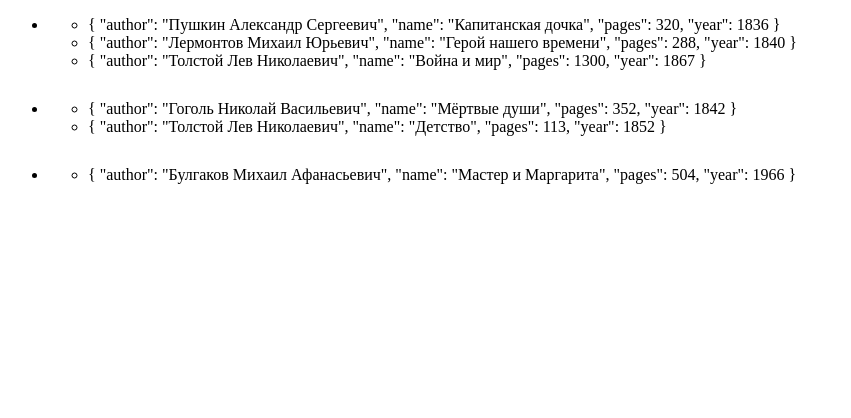
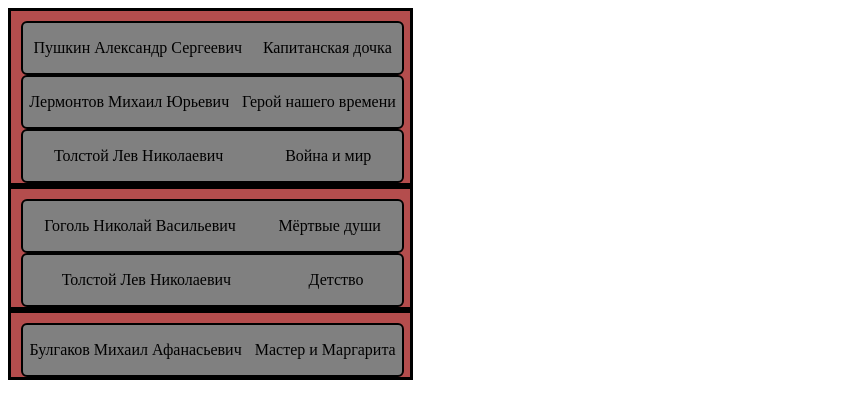
Before and after one commit to voxxus/home-library-catalog, a Vue app: page / in a window 1280 px wide. Shown: the top 418 px of the page, without its empty margins (0-851 px from the left). Built offline with nearby package versions, Linux system fonts and the light colour scheme.

Commit message:
Created AppBook and AppBookShelf components

```diff
--- a/src/App.vue
+++ b/src/App.vue
@@ -2,11 +2,13 @@
   <div id="app">
     <app-list :items="shelves">
       <template #items="{ item: books }">
-        <app-list :items="books">
-          <template #items="{ item: book }">
-            {{ book }}
-          </template>
-        </app-list>
+        <app-book-shelf>
+          <app-list :items="books">
+            <template #items="{ item: book }">
+              <app-book :book="book" />
+            </template>
+          </app-list>
+        </app-book-shelf>
       </template>
     </app-list>
   </div>
@@ -15,11 +17,15 @@
 <script>
 import booksData from "./mock/books.json";
 import AppList from "@/components/AppList";
+import AppBookShelf from "@/components/AppBookShelf";
+import AppBook from "@/components/AppBook";
 
 export default {
   name: "App",
   components: {
     AppList,
+    AppBookShelf,
+    AppBook,
   },
   data() {
     return {
--- /dev/null
+++ b/src/components/AppBook.vue
@@ -0,0 +1,37 @@
+<template>
+  <div class="book">
+    <div class="book__spine spine">
+      <div class="spine__author">
+        {{ book.author }}
+      </div>
+      <div class="spine__title">
+        {{ book.title }}
+      </div>
+    </div>
+  </div>
+</template>
+
+<script>
+export default {
+  name: "AppBook",
+  props: {
+    book: {
+      type: Object,
+      default: () => {},
+    },
+  },
+};
+</script>
+
+<style scoped>
+.spine {
+  display: flex;
+  justify-content: space-around;
+  align-items: center;
+  min-height: 50px;
+  width: 100%;
+  border: 2px solid black;
+  border-radius: 6px;
+  background-color: gray;
+}
+</style>
--- /dev/null
+++ b/src/components/AppBookShelf.vue
@@ -0,0 +1,19 @@
+<template>
+  <div class="bookshelf">
+    <slot></slot>
+  </div>
+</template>
+
+<script>
+export default {};
+</script>
+
+<style scoped>
+.bookshelf {
+  max-width: 30%;
+  min-height: 30%;
+  border: 3px solid black;
+  background-color: rgba(165, 42, 42, 0.83);
+  padding: 10px 10px 0;
+}
+</style>
--- a/src/components/AppList.vue
+++ b/src/components/AppList.vue
@@ -20,6 +20,8 @@ export default {
 
 <style scoped>
 .list {
-  margin-bottom: 30px;
+  list-style-type: none;
+  margin: 0;
+  padding: 0;
 }
 </style>
--- a/src/mock/books.json
+++ b/src/mock/books.json
@@ -1,37 +1,37 @@
 [
   {
     "author": "Пушкин Александр Сергеевич",
-    "name": "Капитанская дочка",
+    "title": "Капитанская дочка",
     "pages": 320,
     "year": 1836
   },
   {
     "author": "Лермонтов Михаил Юрьевич",
-    "name": "Герой нашего времени",
+    "title": "Герой нашего времени",
     "pages": 288,
     "year": 1840
   },
   {
     "author": "Толстой Лев Николаевич",
-    "name": "Война и мир",
+    "title": "Война и мир",
     "pages": 1300,
     "year": 1867
   },
   {
     "author": "Гоголь Николай Васильевич",
-    "name": "Мёртвые души",
+    "title": "Мёртвые души",
     "pages": 352,
     "year": 1842
   },
   {
     "author": "Толстой Лев Николаевич",
-    "name": "Детство",
+    "title": "Детство",
     "pages": 113,
     "year": 1852
   },
   {
     "author": "Булгаков Михаил Афанасьевич",
-    "name": "Мастер и Маргарита",
+    "title": "Мастер и Маргарита",
     "pages": 504,
     "year": 1966
   }
```
